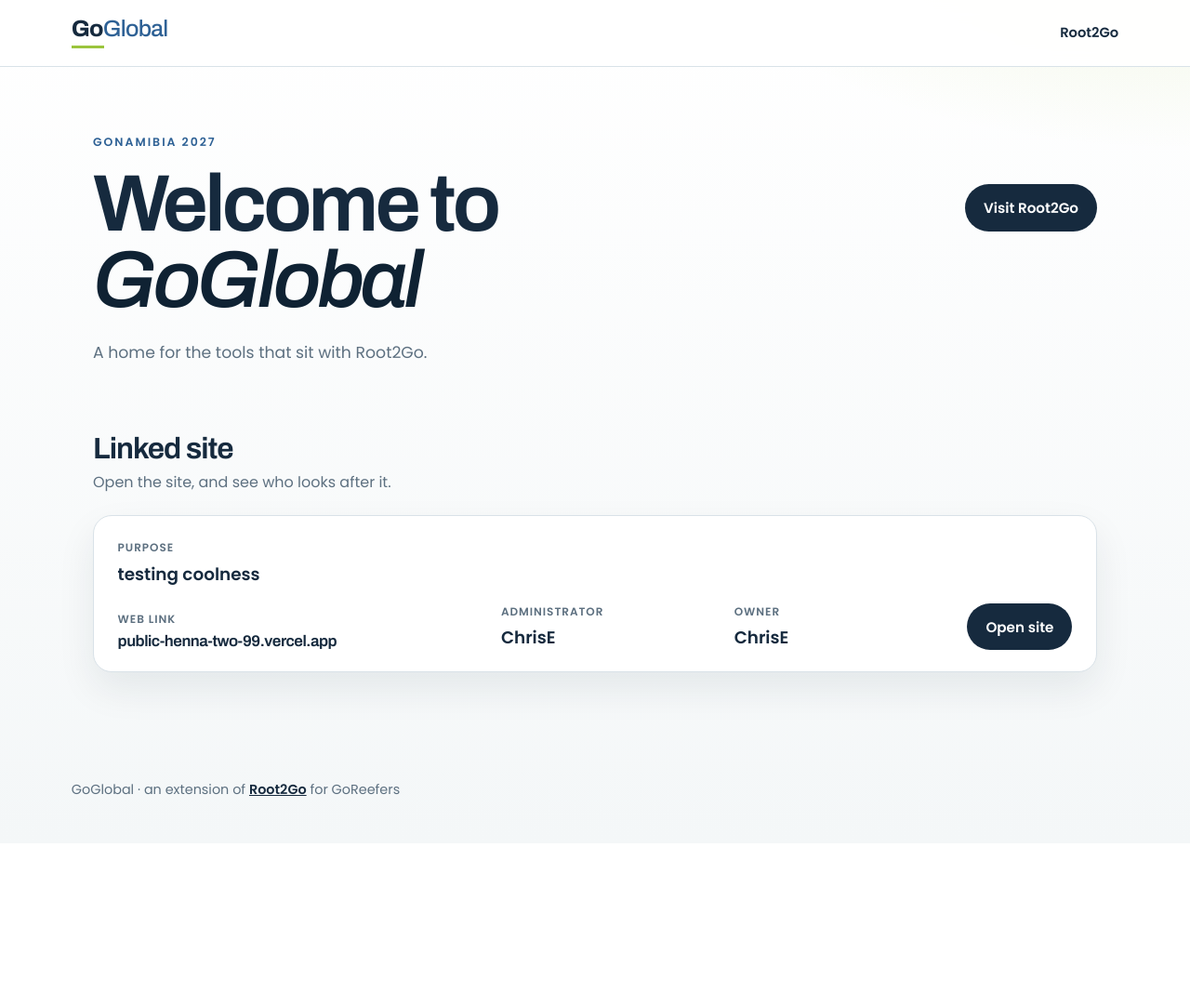
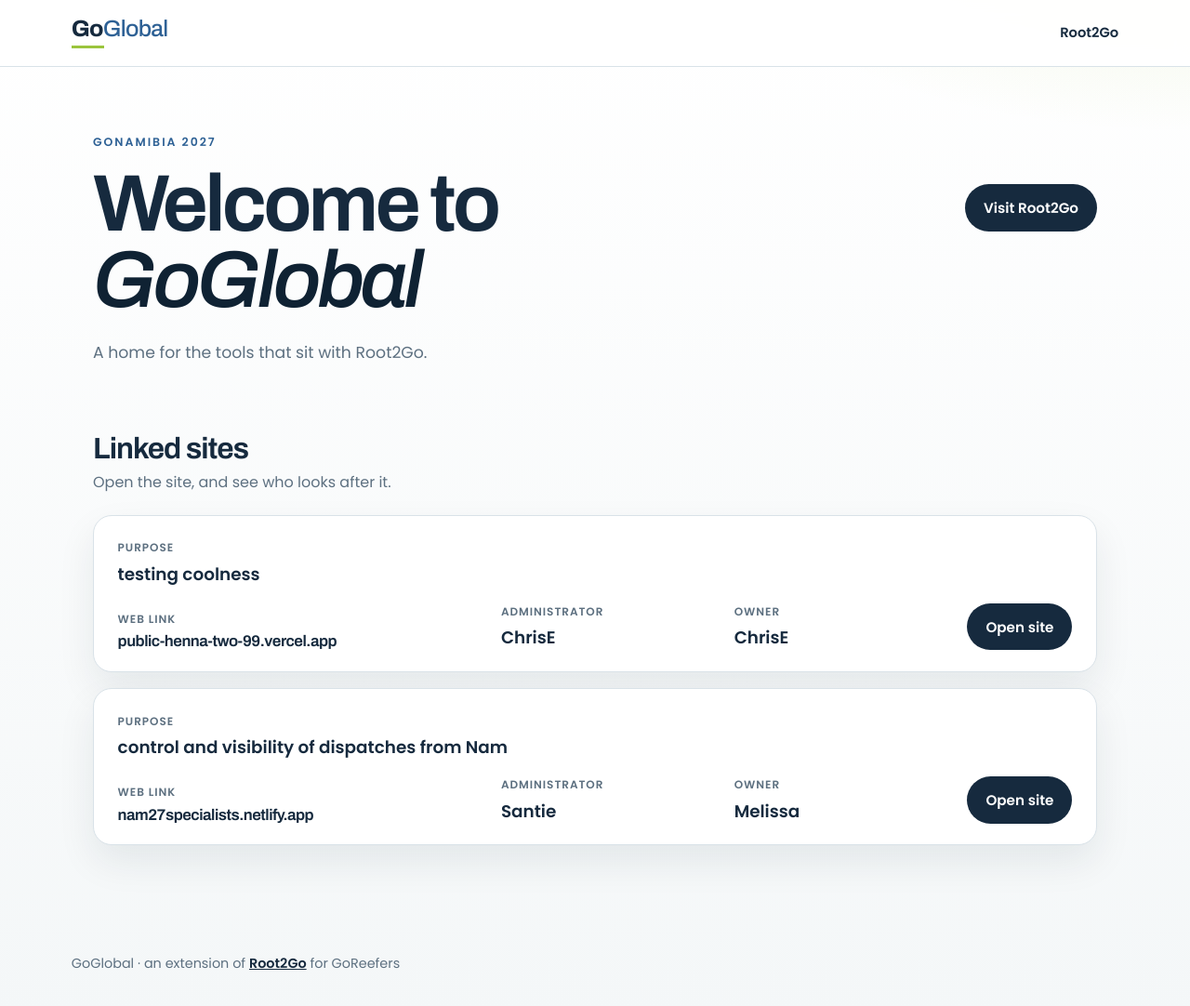
Before and after one commit to ZanieJ/GoNamibia2027, a plain HTML site: page index.html in a window 1280 px wide. Shown: the whole page at 93% size. Before the commit the page ends 907 px from the top, so only its background shows below. Drawn offline with Linux system fonts and the light colour scheme.

Commit message:
Add the Nam specialists dispatch link.

```diff
--- a/index.html
+++ b/index.html
@@ -30,7 +30,7 @@
 
     <section class="sites" aria-labelledby="sites-heading">
       <div class="section-head">
-        <h2 id="sites-heading">Linked site</h2>
+        <h2 id="sites-heading">Linked sites</h2>
         <p>Open the site, and see who looks after it.</p>
       </div>
 
@@ -55,6 +55,28 @@
           <a class="button button--card" href="https://public-henna-two-99.vercel.app">Open site</a>
         </div>
       </article>
+
+      <article class="site-card">
+        <div class="moved-purpose">
+          <p class="meta__label">Purpose</p>
+          <p class="meta__value">control and visibility of dispatches from Nam</p>
+        </div>
+        <div class="meta">
+          <div>
+            <p class="meta__label">Web link</p>
+            <a class="site-card__url" href="https://nam27specialists.netlify.app/">nam27specialists.netlify.app</a>
+          </div>
+          <div>
+            <p class="meta__label">Administrator</p>
+            <p class="meta__value">Santie</p>
+          </div>
+          <div>
+            <p class="meta__label">Owner</p>
+            <p class="meta__value">Melissa</p>
+          </div>
+          <a class="button button--card" href="https://nam27specialists.netlify.app/">Open site</a>
+        </div>
+      </article>
     </section>
   </main>
 
--- a/styles.css
+++ b/styles.css
@@ -175,8 +175,12 @@ h1 em {
   color: var(--muted);
 }
 
+.section-head + .site-card {
+  margin-top: 1.4rem;
+}
+
 .site-card {
-  margin-top: 1.4rem;
+  margin-top: 1.1rem;
   padding: 1.6rem 1.6rem 1.4rem;
   background: var(--card);
   border: 1px solid var(--line);
```
